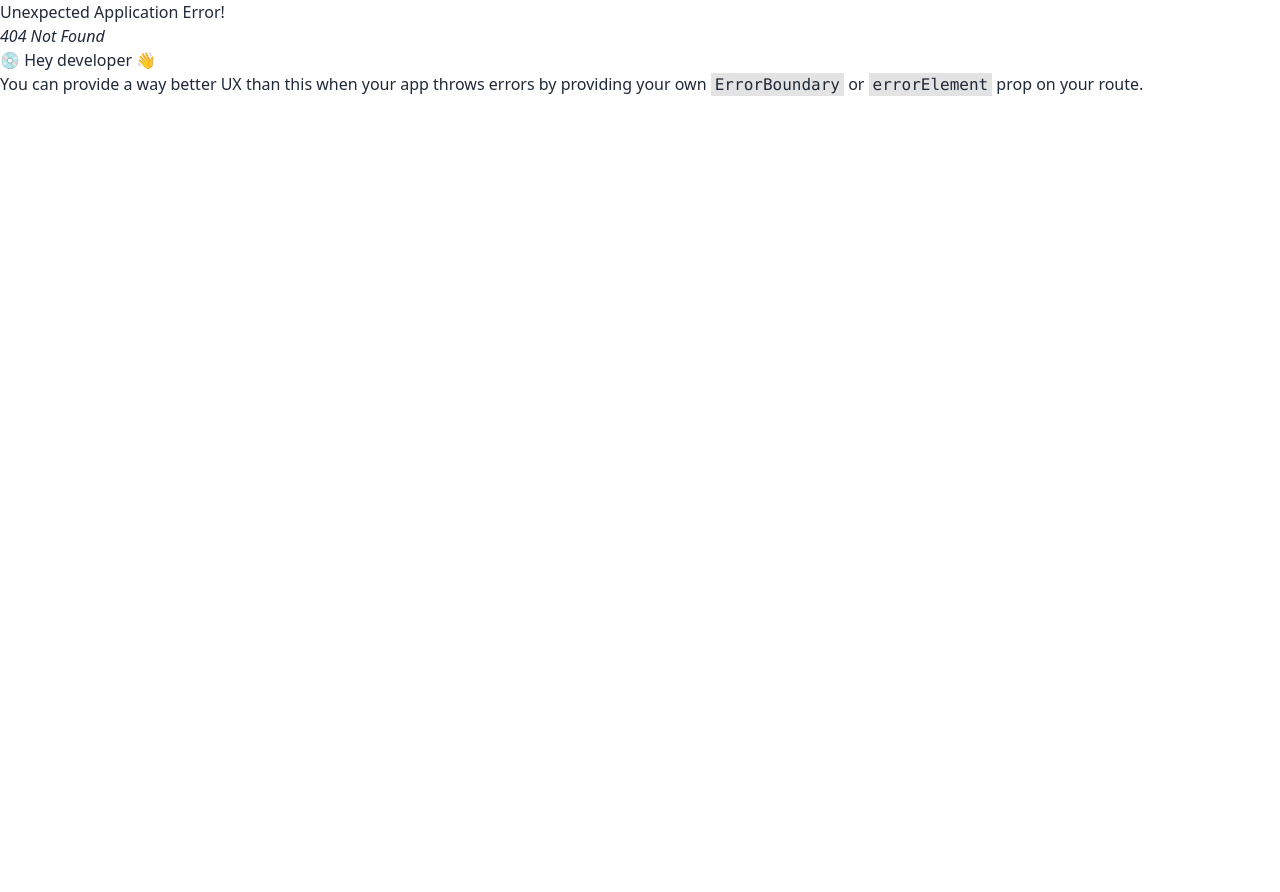
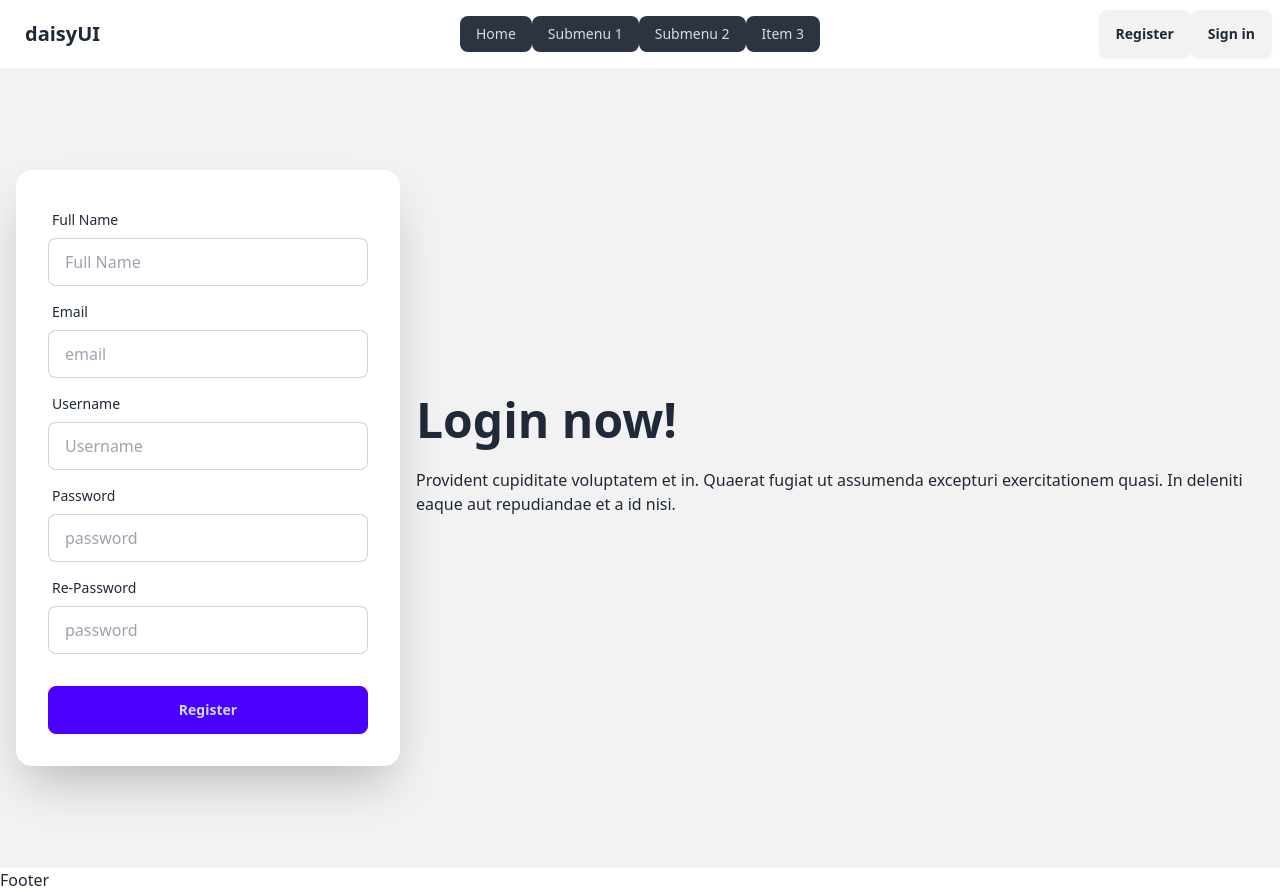
Before and after one commit to RaihanSoft/Job-Portal-Client, a React (Vite) app: page /signIn in a window 1280 px wide. Before the commit this address had no page. Before the commit the page ends 800 px from the top, so only its background shows below. Built offline with nearby package versions, Linux system fonts and the light colour scheme.

Commit message:
register added

```diff
--- a/src/Common/Navbar/Navbar.jsx
+++ b/src/Common/Navbar/Navbar.jsx
@@ -40,8 +40,8 @@
         </ul>
       </div>
       <div className="navbar-end">
-        <NavLink to={'/register'} className="btn">Register</NavLink>
-        <a className="btn ml-10 ">Sign in</a>
+        <NavLink to={'/signIn'} className="btn ml-10 ">Register</NavLink>
+        <NavLink to={'/register'} className="btn">Sign in</NavLink>
       </div>
     </div>
   )
--- a/src/Components/Register.jsx
+++ b/src/Components/Register.jsx
@@ -1,96 +1,74 @@
-import React from "react";
-import Lottie from "lottie-react";
-import registerAnimation from "../assets/Register.json";
-import { toast, ToastContainer } from "react-toastify";
-import 'react-toastify/dist/ReactToastify.css';
-
-const Register = () => {
-    const handleRegister = (e) => {
-        e.preventDefault();
-        const form = e.target;
-        const email = form.email.value;
-        const password = form.password.value;
-
-        // Email validation regex
-        const emailRegex = /^[a-zA-Z0-9._-]+@[a-zA-Z0-9.-]+\.[a-zA-Z]{2,4}$/;
-
-        // Password validation regex
-        const uppercaseRegex = /[A-Z]/;
-        const lowercaseRegex = /[a-z]/;
-        const numberRegex = /\d/;
-        const specialCharRegex = /[!@#$%^&*()]/;
-
-        // Check if the email matches the regex
-        if (!emailRegex.test(email)) {
-            toast.error('Please enter a valid email address.');
-            return;
+const Regiater = () => {
+    const hangleRegister = (e) => {
+        e.preventDefault()
+        const form = e.target
+        const name = form.name.value
+        const email = form.email.value
+        const userName = form.userName.value
+        const password = form.password.value
+        const Repassword = form.Repassword.value
+        console.log(name, email, userName, password, Repassword)
     }
-
-        // Check password conditions
-        if (password.length < 8) {
-            toast.error('Password must be at least 8 characters long.');
-            return;
-        }
-        if (!uppercaseRegex.test(password)) {
-            toast.error('Password must contain at least one uppercase letter.');
-            return;
-        }
-        if (!lowercaseRegex.test(password)) {
-            toast.error('Password must contain at least one lowercase letter.');
-            return;
-        }
-        if (!numberRegex.test(password)) {
-            toast.error('Password must contain at least one number.');
-            return;
-        }
-        if (!specialCharRegex.test(password)) {
-            toast.error('Password must contain at least one special character (!@#$%^&*()).');
-            return;
-        }
-
-        // Proceed with registration if email and password are valid
-        console.log('Email:', email);
-        console.log('Password:', password);
-
-        // Add any additional logic for registering the user here
-        toast.success('Registration successful!');
-    };
-
     return (
+        <div>
             <div className="hero bg-base-200 min-h-screen">
                 <div className="hero-content flex-col lg:flex-row-reverse">
                     <div className="text-center lg:text-left">
                         <h1 className="text-5xl font-bold">Login now!</h1>
-                    <div className="max-w-md">
-                        <Lottie animationData={registerAnimation}></Lottie>
-                    </div>
+                        <p className="py-6">
+                            Provident cupiditate voluptatem et in. Quaerat fugiat ut assumenda excepturi exercitationem
+                            quasi. In deleniti eaque aut repudiandae et a id nisi.
+                        </p>
                     </div>
                     <div className="card bg-base-100 w-full max-w-sm shrink-0 shadow-2xl">
-                    <form onSubmit={handleRegister} className="card-body">
+                        <form onSubmit={hangleRegister} className="card-body">
+
+                            <div className="form-control">
+                                <label className="label">
+                                    <span className="label-text">Full Name</span>
+                                </label>
+                                <input type="text" name="name" placeholder="Full Name" className="input input-bordered" required />
+                            </div>
+
                             <div className="form-control">
                                 <label className="label">
                                     <span className="label-text">Email</span>
                                 </label>
                                 <input type="email" name="email" placeholder="email" className="input input-bordered" required />
                             </div>
+
+                            <div className="form-control">
+                                <label className="label">
+                                    <span className="label-text">Username</span>
+                                </label>
+                                <input type="text" name="userName" placeholder="Username" className="input input-bordered" required />
+                            </div>
+
                             <div className="form-control">
                                 <label className="label">
                                     <span className="label-text">Password</span>
                                 </label>
                                 <input type="password" name="password" placeholder="password" className="input input-bordered" required />
+
+                            </div>
+
+                            <div className="form-control">
                                 <label className="label">
-                                <a href="#" className="label-text-alt link link-hover">Forgot password?</a>
+                                    <span className="label-text">Re-Password</span>
                                 </label>
+                                <input type="password" name="Repassword" placeholder="password" className="input input-bordered" required />
                             </div>
+
+
                             <div className="form-control mt-6">
-                            <button type="submit" className="btn btn-primary">Login</button>
+                                <button className="btn btn-primary">Register</button>
                             </div>
                         </form>
                     </div>
                 </div>
-            <ToastContainer />
             </div>
-    );
-};
+        </div>
+    )
+}
 
-export default Register;
+export default Regiater
--- /dev/null
+++ b/src/Components/SignIn.jsx
@@ -0,0 +1,96 @@
+import React from "react";
+import Lottie from "lottie-react";
+import registerAnimation from "../assets/Register.json";
+import { toast, ToastContainer } from "react-toastify";
+import 'react-toastify/dist/ReactToastify.css';
+
+const SignIn = () => {
+    const handleLogin = (e) => {
+        e.preventDefault();
+        const form = e.target;
+        const email = form.email.value;
+        const password = form.password.value;
+
+        // Email validation regex
+        const emailRegex = /^[a-zA-Z0-9._-]+@[a-zA-Z0-9.-]+\.[a-zA-Z]{2,4}$/;
+
+        // Password validation regex
+        const uppercaseRegex = /[A-Z]/;
+        const lowercaseRegex = /[a-z]/;
+        const numberRegex = /\d/;
+        const specialCharRegex = /[!@#$%^&*()]/;
+
+        // Check if the email matches the regex
+        if (!emailRegex.test(email)) {
+            toast.error('Please enter a valid email address.');
+            return;
+        }
+
+        // Check password conditions
+        if (password.length < 8) {
+            toast.error('Password must be at least 8 characters long.');
+            return;
+        }
+        if (!uppercaseRegex.test(password)) {
+            toast.error('Password must contain at least one uppercase letter.');
+            return;
+        }
+        if (!lowercaseRegex.test(password)) {
+            toast.error('Password must contain at least one lowercase letter.');
+            return;
+        }
+        if (!numberRegex.test(password)) {
+            toast.error('Password must contain at least one number.');
+            return;
+        }
+        if (!specialCharRegex.test(password)) {
+            toast.error('Password must contain at least one special character (!@#$%^&*()).');
+            return;
+        }
+
+        // Proceed with registration if email and password are valid
+        console.log('Email:', email);
+        console.log('Password:', password);
+
+        // Add any additional logic for registering the user here
+        toast.success('Registration successful!');
+    };
+
+    return (
+        <div className="hero bg-base-200 min-h-screen">
+            <div className="hero-content flex-col lg:flex-row-reverse">
+                <div className="text-center lg:text-left">
+                    <h1 className="text-5xl font-bold">SignIn now!</h1>
+                    <div className="max-w-md">
+                        <Lottie animationData={registerAnimation}></Lottie>
+                    </div>
+                </div>
+                <div className="card bg-base-100 w-full max-w-sm shrink-0 shadow-2xl">
+                    <form onSubmit={handleLogin} className="card-body">
+                        <div className="form-control">
+                            <label className="label">
+                                <span className="label-text">Email</span>
+                            </label>
+                            <input type="email" name="email" placeholder="email" className="input input-bordered" required />
+                        </div>
+                        <div className="form-control">
+                            <label className="label">
+                                <span className="label-text">Password</span>
+                            </label>
+                            <input type="password" name="password" placeholder="password" className="input input-bordered" required />
+                            <label className="label">
+                                <a href="#" className="label-text-alt link link-hover">Forgot password?</a>
+                            </label>
+                        </div>
+                        <div className="form-control mt-6">
+                            <button type="submit" className="btn btn-primary">Login</button>
+                        </div>
+                    </form>
+                </div>
+            </div>
+            <ToastContainer />
+        </div>
+    );
+};
+
+export default SignIn;
```
Also changed, not shown: src/Router/Router.jsx (+6 -1 lines). Lines whose indentation alone changed are shown as unchanged.
